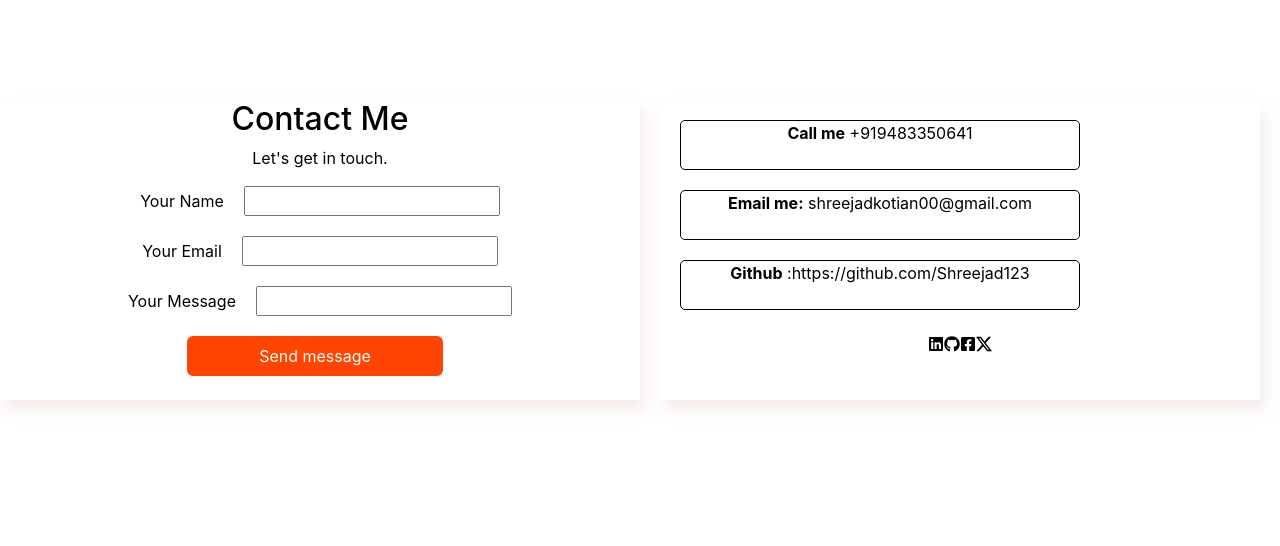
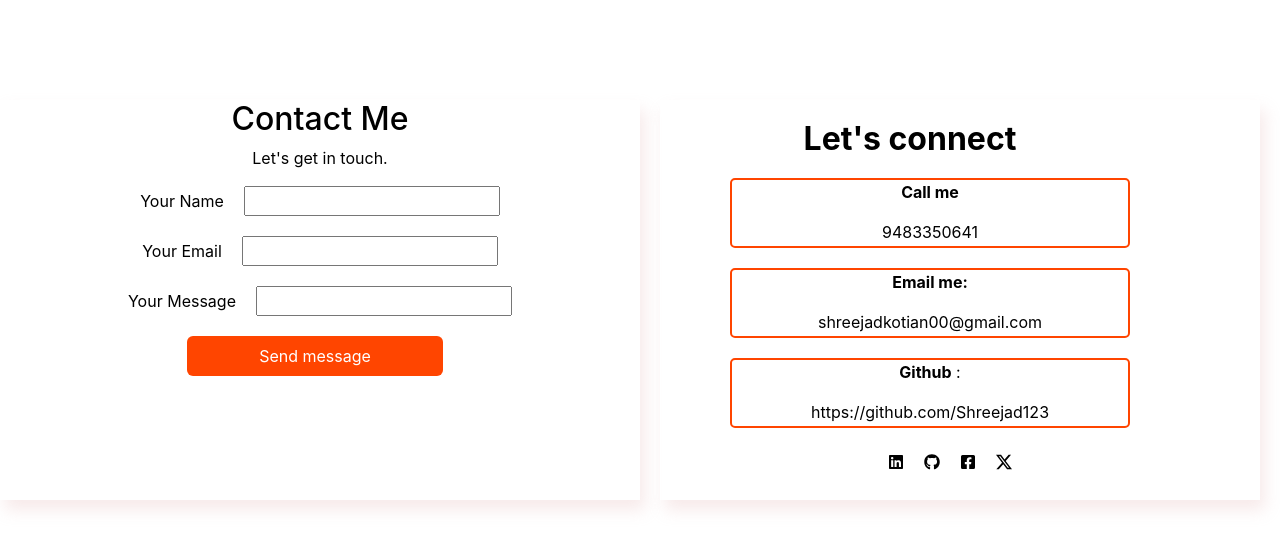
Before and after one commit to Shreejad123/shreeja_portfolio, a React (Vite) app: page /contact in a window 1280 px wide. Shown: the top 546 px of the page. Built offline with nearby package versions, Linux system fonts and the light colour scheme.

Commit message:
updated contact page styling

```diff
--- a/src/components/contact.jsx
+++ b/src/components/contact.jsx
@@ -33,27 +33,41 @@ function Contact() {
           </div>
         </div>
         <div className={styles.profile}>
+          <h2 className={styles.connect}>
+            <b>Let's connect</b>
+          </h2>
           <div className={styles.box}>
             <p>
-              <b>Call me</b> +919483350641
+              <b>Call me</b>
             </p>
+            <p>9483350641</p>
           </div>
           <div className={styles.box}>
             <p>
-              <b>Email me:</b> shreejadkotian00@gmail.com
+              <b>Email me:</b>
             </p>
+            <p>shreejadkotian00@gmail.com</p>
           </div>
           <div className={styles.box}>
             <p>
-              <b>Github</b> :https://github.com/Shreejad123
+              <b>Github</b> :{" "}
             </p>
+            <p>https://github.com/Shreejad123</p>
           </div>
           <div>
             <p>
-              <FaLinkedin></FaLinkedin>
-              <FaGithub />
-              <FaFacebookSquare />
-              <BsTwitterX />
+              <span className={styles.icons}>
+                <FaLinkedin></FaLinkedin>
+              </span>
+              <span className={styles.icons}>
+                <FaGithub />
+              </span>
+              <span className={styles.icons}>
+                <FaFacebookSquare />
+              </span>
+              <span className={styles.icons}>
+                <BsTwitterX />
+              </span>
             </p>
           </div>
         </div>
--- a/src/components/contact.module.css
+++ b/src/components/contact.module.css
@@ -5,7 +5,7 @@
   margin-top: 100px;
   box-shadow: 5px 10px 15px rgba(227, 185, 185, 0.3);
   width: 50%;
-  height: 300px;
+  height: 400px;
 }
 .profile {
   text-align: center;
@@ -14,7 +14,7 @@
   margin-top: 100px;
   box-shadow: 5px 10px 15px rgba(227, 185, 185, 0.3);
   width: 70%;
-  height: 300px;
+  height: 400px;
   flex: 1; /* Equal width columns */
   padding: 20px;
 }
@@ -38,14 +38,22 @@
   gap: 20px; /* Adds 20px space between flex items (both row & column gaps) */
 }
 .box {
-  border: 1px solid;
-  height: 50px;
+  border: 2px orangered solid;
+  height: 70px;
   border-radius: 5px;
   margin-bottom: 20px;
   width: 400px;
+  margin-left: 50px;
 }
 .header {
   font-size: 25px;
   color: black;
   margin-left: 200px;
 }
+.connect {
+  margin-right: 100px;
+  margin-bottom: 20px;
+}
+.icons {
+  margin-right: 20px;
+}
```
